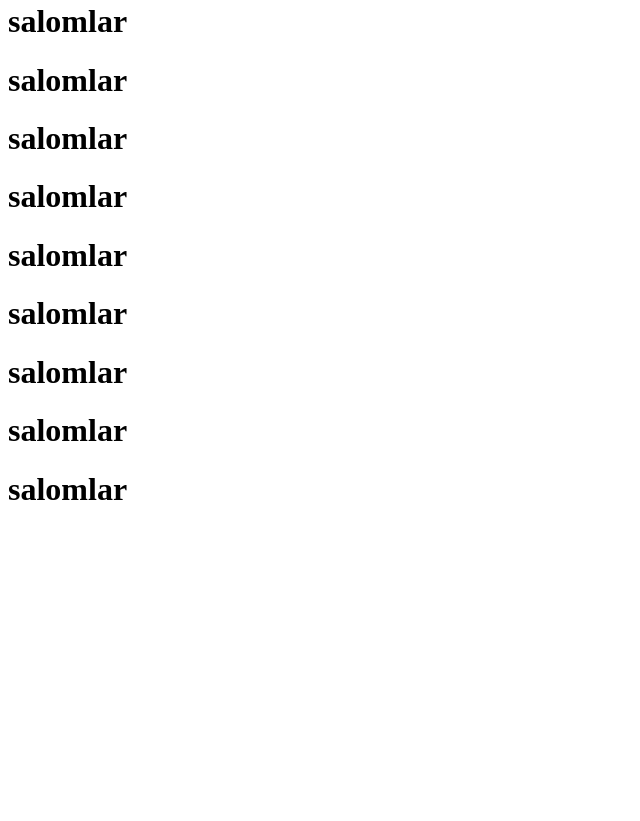
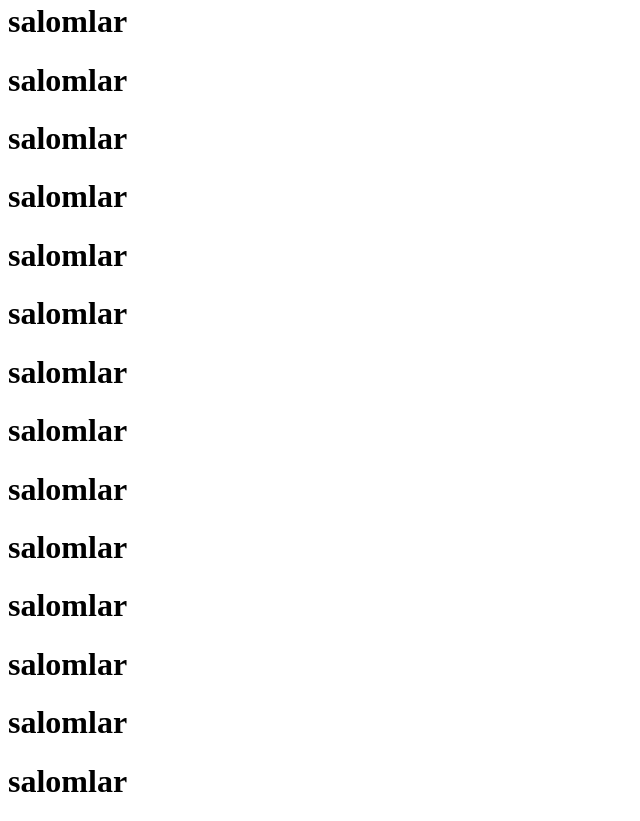
Before and after one commit to TurgunovDostonbek/G9.Pages_2, a plain HTML site: page index.html in a window 1280 px wide. Shown: the part 369-1190 px from the top of the page, without its empty margins (0-640 px from the left). Before the commit the page ends 898 px from the top, so only its background shows below. Drawn offline with Linux system fonts and the light colour scheme.

Commit message:
Add section tow

```diff
--- a/index.html
+++ b/index.html
@@ -23,6 +23,11 @@
     <h1>salomlar</h1>
     <h1>salomlar</h1>
     <h1>salomlar</h1>
+    <h1>salomlar</h1>
+    <h1>salomlar</h1>
+    <h1>salomlar</h1>
+    <h1>salomlar</h1>
+    <h1>salomlar</h1>
 
 
 </body>
```
